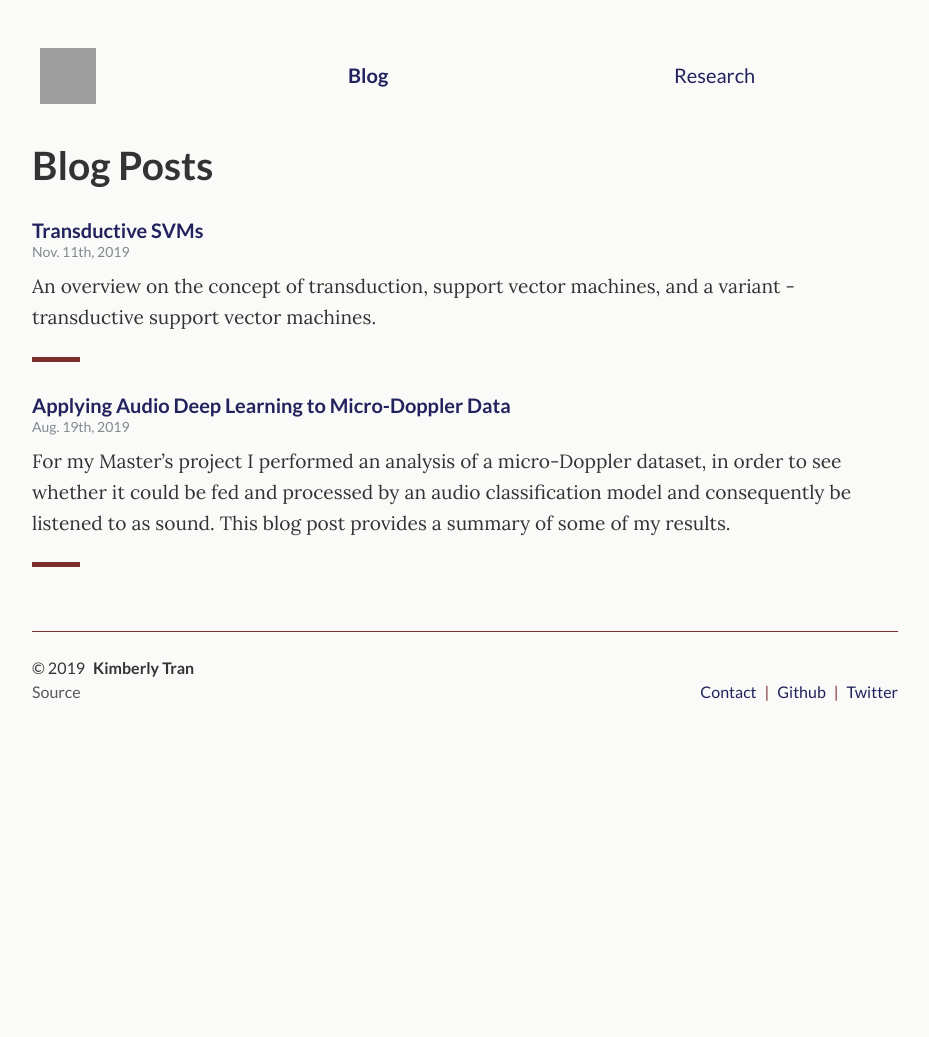
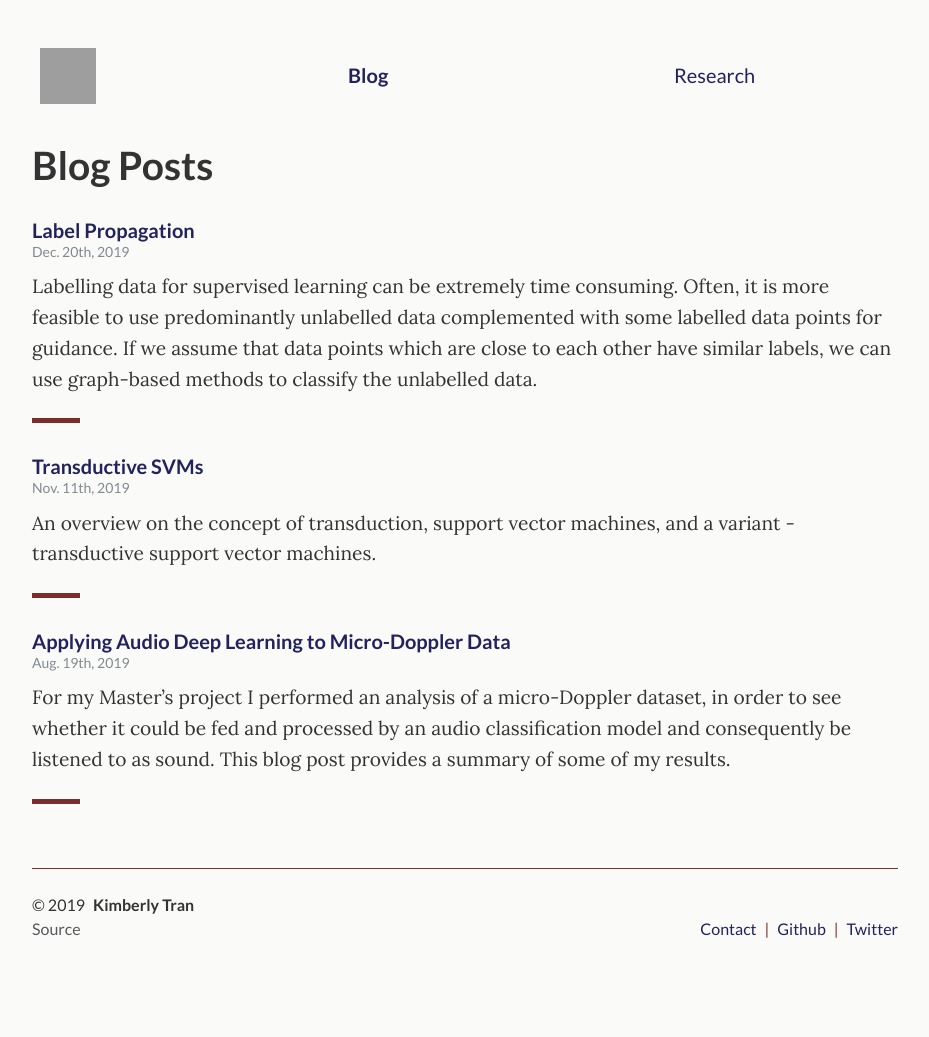
Before and after one commit to ktmai/ktmai.github.io, a Jekyll site: the page built from articles/index.html, in a window 1280 px wide. Shown: the whole page, without its empty margins (175-1104 px from the left). Built offline with Jekyll 4.4.1, drawn with Linux system fonts in a browser that asks for light colours; the list of posts is cut into pages by our own code; before the commit the page ends 900 px from its top, so only the background shows below that; part of the change alters nothing that is shown; grey boxes are pictures that could not be loaded.

Commit message:
Add label propagation blog

```diff
--- a/_includes/head.html
+++ b/_includes/head.html
@@ -24,6 +24,9 @@
   <!-- CSS files -->
   <link rel="stylesheet" href="{{ site.baseurl }}/assets/css/main.css">
 
+  <script src="http://unpkg.com/mermaid@8.4.2/dist/mermaid.min.js"></script>
+
+
   <script type="text/x-mathjax-config">
     MathJax.Hub.Config({
       tex2jax: {
@@ -34,6 +37,4 @@
   </script>
   <script src="https://cdn.mathjax.org/mathjax/latest/MathJax.js?config=TeX-AMS-MML_HTMLorMML" type="text/javascript"></script>
 
-  <script src="_includes/mermaid.min.js"></script>
-<script>mermaid.initialize({startOnLoad:true});</script>
 </head>
--- /dev/null
+++ b/_posts/2019-12-21-label-propagation.md
@@ -0,0 +1,118 @@
+---
+layout: post
+title:  "Label Propagation"
+date:   2019-12-20 23:21:00
+comments: true
+---
+
+Labelling data for supervised learning can be extremely time consuming. Often, it is more feasible to use predominantly unlabelled data complemented with some labelled data points for guidance. If we assume that data points which are close to each other have similar labels, we can use graph-based methods to classify the unlabelled data.
+
+Label propagation and label spreading are examples of such methods. Both methods consider the local structure (the distance between neighbouring datapoints) and the overall global shape of the dataset.
+
+<!--more-->
+
+1. TOC
+{:toc}
+
+## Graphs
+
+_Graphs_ $G = (V,E)$ are a useful way of representing relationships between different objects. I will cover some aspects very briefly as a primer for notation used in the label propagation algorithm.
+
+In its simplest form, graphs are comprised of _nodes_ $V$ (also known as _vertices_) and _edges_ $E$. The nodes represent the objects whilst the edges illustrate the relation between the different objects. Typically when drawn, circles are used for the nodes and lines are used for the edges.
+
+<p align="center">
+<img src="/assets/blog/lp/1.png">
+</p>
+
+If it is possible to get from one node in the graph to all of the other nodes in the graph using the edges, the graph is _connected_. The graph is _complete_ if there is an edge between every single node in the graph. The particular series of edges required to move from one node to another is the _path_.  If there does not exist a path between two nodes, then the graph is _disconnected_.
+
+<p align="center">
+<img src="/assets/blog/lp/2.png">
+</p>
+<h6 align="center">Example of a complete graph. We can use the term $K_N$ for a complete graph with $N$ nodes, so this example would be a $K_4$ graph.</h6>
+
+Furthermore, edges can have _directions_ (depicted by arrows) and _weights_ associated with them, which supplies further information about the relations between nodes, for example conditional probability relations or cost of travelling between two nodes.
+
+<p align="center">
+<img src="/assets/blog/lp/3.png">
+</p>
+
+## Semi-Supervised Learning
+
+_Semi-supervised_ learning refers to a collection of machine learning techniques that use both labelled and unlabelled data for training.
+
+A semi-supervised problem can be characterised as follows: we have a dataset $X$ consisting of $l + u$ samples, where typically the number of labelled samples is much smaller than the number of unlabelled samples $l \ll u$. The first $l$ samples $X_L = \\{ x_1, x_2, ..., x_l \\}$ have a corresponding label $Y_{L} = \\{ y_1, y_2, ..., y_l \\}$ which can come from $C$ classes, all of which are represented in the labelled dataset. $X_U = \\{x_{l+1}, x_{l+2}, ..., x_{l+u} \\}$ denote the remaining samples and do not have a known label.
+
+## Label Propagation
+
+_Label propagation_ is a graph-based semi-supervised learning algorithm introduced by Zhu and Ghahramani in 2002. It takes a [transductive](https://ktmai.github.io/2019-11/transductive-svms/#induction-versus-transduction) approach and makes two assumptions about the data:
+1. **Smoothness Assumption**: If two data points are close to each other, their labels are likely to be the same.
+2. **Cluster Assumption**: If two data points are on the same cluster, they are likely to have the same label.
+
+These two assumptions are local and global assumptions with regards to $X$ respectively. Note that this suggests label propagation is unlikely to perform well when dealing with high dimensional data or if the manifolds in which the data lies on is highly curved.
+
+In the context of label propagation, we build a fully connected graph where all of the data points $X$ are nodes (i.e. $V = X$).
+
+In addition, we change the representation of the labels $Y$ to a soft format of dimension $ (l + u) \times C$. This means $Y_i$ represents the label probability distribution of $x_i$. We treat this as the initial estimates of the labels $\hat{Y}$. Due to the nature of label propagation, the estimates of the unlabelled data $\hat{Y}_U$ is irrelevant and can be set to zeroes. In other words, the initial estimate of the labels is $\hat{Y}^{(0)} = (\hat{Y}_L, \hat{Y}^{(0)}_U) = (y_1,..., y_l, 0, 0, ..., 0)$.
+
+The edges $E$ are weighted to define the similarity between nodes, with higher weights illustrating higher levels of similarity. These edges can be summarised by a weight matrix $\mathbf{W}$, where $\mathbf{W}_{ij}$ denotes the weight between node $x_i$ and $x_j$. There are different ways to construct this weight matrix. Examples of implementations include:
+1. K-nearest neighbours: $\mathbf{W}_{ij} = 1$ if and only if $x_i$ is a nearest neighbour of $x_j$ or 0 otherwise, or vice versa. A further constraint can be made so that both of them have to be nearest neighbours of each other.
+2. Gaussian kernels: $\mathbf{W}_{ij} = e^{-\frac{\lvert\lvert x_i - x_j \rvert \rvert^2}{2 \sigma^2}}$, where $\sigma$ is a chosen hyperparameter.
+
+As we are dealing with probability distributions in relation to the label estimates, we normalise $\mathbf{W}$ by multiplying it with the inverse of the diagonal degree matrix $\mathbf{D}$ where $\mathbf{D}_{ii} \leftarrow \sum_j W\_{ij}$ to create a probability transition matrix $\mathbf{T}$. Note that $\mathbf{D}$ is a matrix that contains the information about the number of edges attached to each node.
+
+### Method
+
+Using  the above setup, the labelled nodes are used to propagate information to all of the other nodes. Larger weights between nodes enables this propagation to occur more readily. As the label estimates $\hat{Y}$ are in a soft label format, we take the hard label of the unlabelled node to be the one with highest confidence.
+
+The algorithm can be described as follows:
+1. Compute $\mathbf{T}$ and initialise $\hat{Y}^{(0)}$
+2. Until convergence of the label estimates ($\lvert\hat{Y}^{(t)} - \hat{Y}^{(t-1)}\rvert < \delta$ for a chosen $\delta$):
+    1. Propagate the labels $\hat{Y}^{(t+1)} \leftarrow \mathbf{T}\hat{Y}^{(t)}$
+    2. Row normalise $\hat{Y}$
+    3. Clamp the known labelled nodes $\hat{Y}^{(t+1)}_L \leftarrow Y_L$
+
+The clamping step is required as we want the values from the known labelled nodes to be providing consistent information.
+
+As we would like to ensure the cluster and smoothness assumption are adhered to, the cost function can be generalised as follows (Chapelle 2006):
+
+$$C(\hat{Y}) = \lvert\lvert \hat{Y}_L - Y_L \rvert\vert^2 + \mu\hat{Y}^\intercal L \hat{Y} + \mu\epsilon \lvert\lvert \hat{Y} \rvert\rvert ^2$$
+
+Where $L = \mathbf{D} - \mathbf{W}$ is the graph Laplacian. The first term ensures the estimate of the known labels is consistent with the ground truth, the second is transductive and incorporates the smoothness assumption by penalising rapid changes in $\hat{Y}$ that are close, and the final term is a regularisation term used in degenerate situations, for example when the graph $G$ has a connected component without a labelled sample.
+
+An example implementation of label propagation can be found [here](https://github.com/ktmai/code-demonstrations/blob/master/Label%20Propagation/Label_Propagation.ipynb).
+
+### Label Spreading
+
+_Label spreading_ is a similar algorithm introduced by Zhou in 2004. However instead of using $\mathbf{D}^{-1}\mathbf{W}$ for propagation, it uses the normalised graph Laplacian $\mathcal{L} = \mathbf{D}^{-1/2}\mathbf{W}\mathbf{D}^{-1/2}$.
+
+## Label Propagation in Deep Learning
+
+With increasing interest in training deep learning architectures with less labelled data, multiple papers incorporating label propagation in deep learning have emerged. I have briefly summarised some below:
+
+### Neural Graph Machines
+The authors observed that the typical objective function used for neural networks is not transductive and does not exploit the nature of unlabelled data.
+
+As a solution, neural graph machines combine neural networks and label propagation by using an objective function inspired by label propagation to train a neural network. Notabily, the objective function considers both labelled and unlabelled data points. Hidden representations are used instead of network outputs in the objective to ensure datapoints within a graph representation have similar predictions.
+
+### Transductive Propagation Networks
+This paper is motivated by the task of _few-shot learning_, which aims to learn a classifier that is trained with a small number of training examples per class. Few-shot learning tasks typically have a support set (known labelled examples used for training the neural network) and a query set (unseen examples used for testing).
+
+This paper takes a transductive approach by including the query set in the optimisation objective. More specifically, the architecture involves transforming the input data into a feature embedding using a convolutional neural network, constructing a graph using the union of the support and query set, and conducting label propagation on this graph. The loss is computed with respect to the embedding and the graph. Finally, the parameters of the architecture are updated using backpropagation.
+
+### Label Propagation for Deep Semi-Supervised Learning
+This paper also takes a transductive approach for a semi-supervised task. Initially, a neural network is used to train the labelled samples. Following this step, an iterative process is initiated. A nearest neighbour graph of the entire training set is computed and label spreading is conducted to generate pseudo-labels for the unlabelled samples. This newly labelled dataset (including both labelled and pseudo-labelled samples) is then used to retrain the neural network. To account for possible imbalanced classes, the pseudo-labels are weighted to provide a measure of uncertainty with regards to the estimated labels.
+
+## References
+
+[1] Zhu, X. and Ghahramani Z. Learning from Labeled and Unlabeled Data with Label Propagation. 2002.
+
+[2] Zhou, D. et al. Learning with Local and Global Consistency. 2004.
+
+[3] Chapelle, O. et al. Semi-Supervised Learning. 2006. MIT Press.
+
+[4] Bui, T.D. et al. Neural Graph Machines: Learning Neural Networks using Graphs. 2017.
+
+[5] Liu, Y. et al. Learning to Propagate Labels: Transductive Propagation Network for Few Shot Learning. 2019.
+
+[6] Iscen, A. et al. Label Propagation for Deep Semi-Supervised Learning. 2019.
```
Also changed, not shown: assets/blog/lp/1.png (added), assets/blog/lp/2.png (added), assets/blog/lp/3.png (added).
